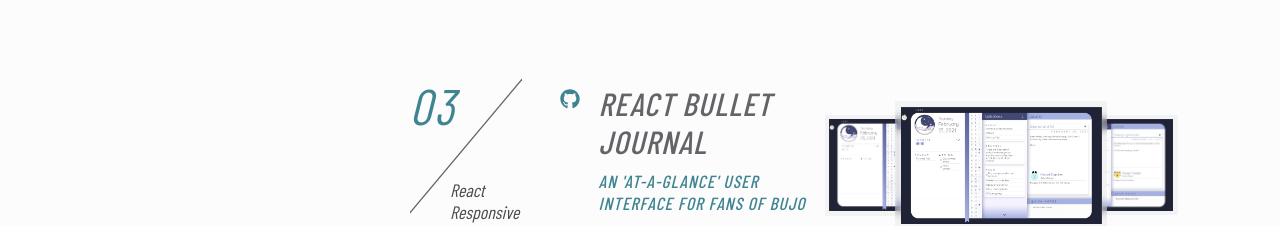
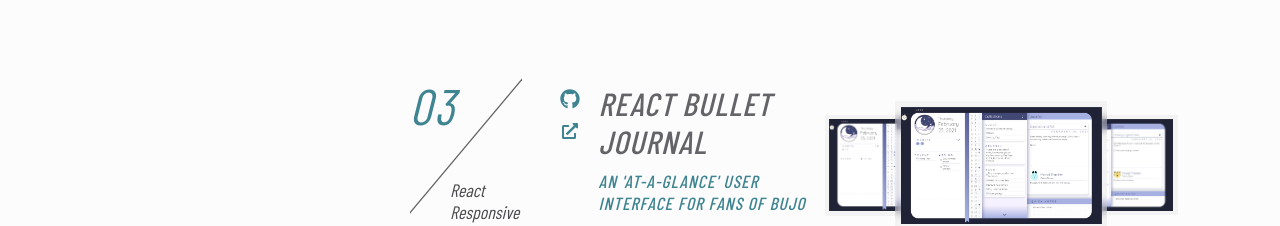
Before and after one commit to vkwho4250/vh-portfolio, a React (Create React App) app: page / in a window 1280 px wide. Shown: the part 2540-2766 px from the top of the page. Built offline with nearby package versions, Linux system fonts and the light colour scheme; a web font is replaced by a local one.

Commit message:
updated README

```diff
--- a/src/components/Contact.js
+++ b/src/components/Contact.js
@@ -4,6 +4,8 @@ import "./Contact.scss";
 import SocialsBar from "./SocialsBar";
 
 function Contact({ changeCursorActive }) {
+   const submitForm = () => {};
+
    return (
       <div id="contact-page" className="contact-page page">
          <div className="content">
@@ -38,7 +40,7 @@ function Contact({ changeCursorActive }) {
                </h3>
             </div>
 
-            <form>
+            <form onSubmit={submitForm}>
                <input
                   type="text"
                   id="name"
--- a/src/data/ProjectInfo.js
+++ b/src/data/ProjectInfo.js
@@ -57,7 +57,7 @@ const reactBulletJournal = {
    tech: ["React", "Responsive Design"],
    screenshots: ["react-bj-1", "react-bj-2", "react-bj-3"],
    github: "https://github.com/vkwho4250/react-frontend-journal",
-   site: "",
+   site: "https://react-frontend-journal.netlify.app",
 };
 
 const rockPaperScissors = {
```
Also changed, not shown: public/vh-dot.png (deleted), 1 other file (tests, documents, lock files or other folders).
